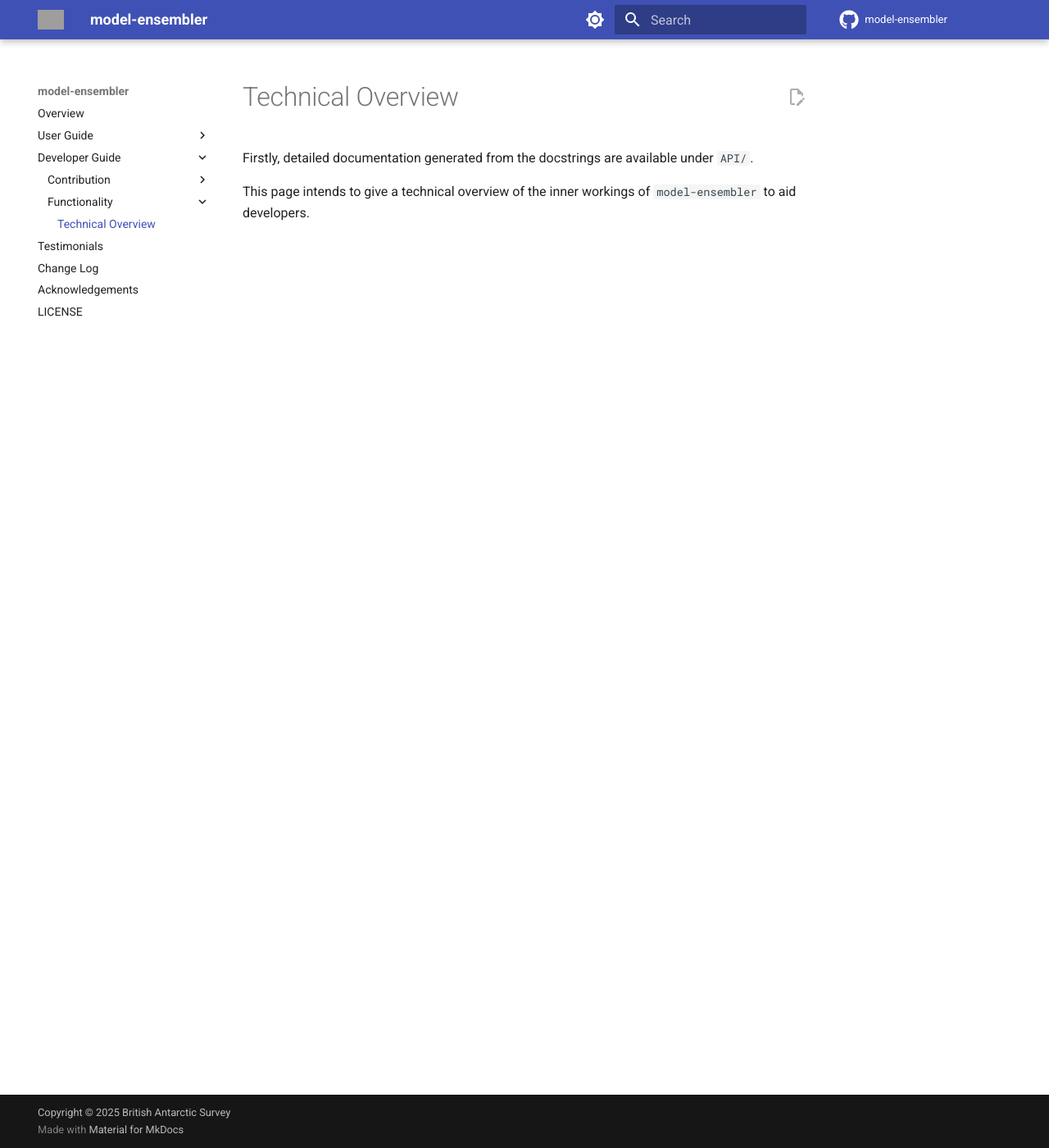
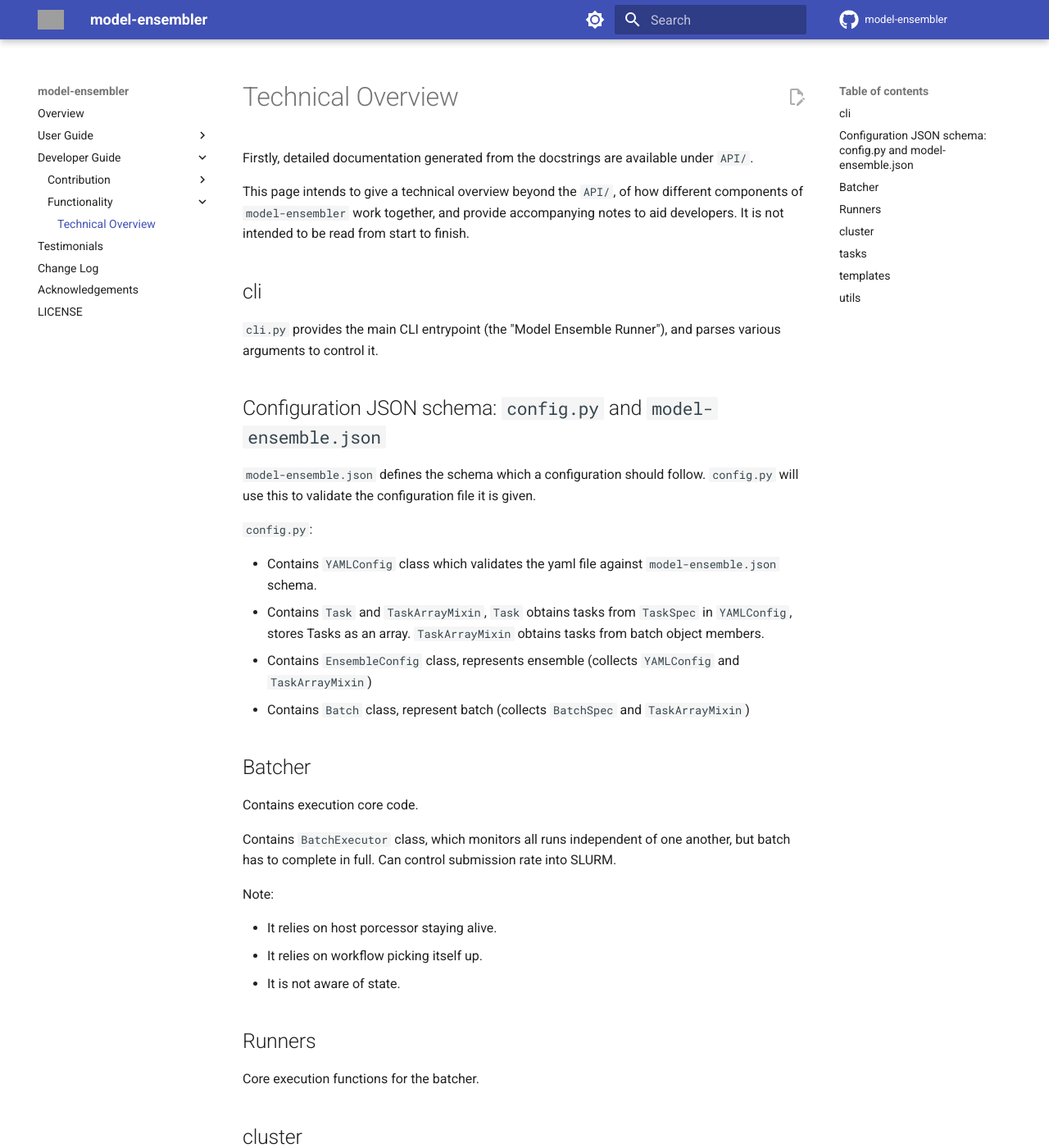
Before and after one commit to environmental-forecasting/model-ensembler, an MkDocs documentation site: the page built from docs/developer/functionality/technical.md, in a window 1280 px wide and 1400 px high. Shown: the whole window at 82% size. Built offline with MkDocs 1.6.1 and Material for MkDocs 9.7.7, drawn with Linux system fonts in a browser that asks for light colours; comment, search, counter and statistics services are not loaded; some of the changed text lies outside the part shown; grey boxes are pictures that could not be loaded.

Commit message:
outlining technical overview page

```diff
--- a/docs/developer/functionality/technical.md
+++ b/docs/developer/functionality/technical.md
@@ -2,5 +2,51 @@
 Firstly, detailed documentation generated from the docstrings are available
 under `API/`.
 
-This page intends to give a technical overview of the inner workings of `model-ensembler`
-to aid developers.
+This page intends to give a technical overview beyond the `API/`, of how different components of `model-ensembler`
+work together, and provide accompanying notes to aid developers. It is not intended to be read from start to finish.
+
+## cli
+`cli.py` provides the main CLI entrypoint (the "Model Ensemble Runner"), and parses various arguments to control it.
+
+## Configuration JSON schema: `config.py` and `model-ensemble.json`
+`model-ensemble.json` defines the schema which a configuration should follow. `config.py` will use this to
+validate the configuration file it is given.
+
+`config.py`:
+
+* Contains `YAMLConfig` class which validates the yaml file against `model-ensemble.json` schema.
+* Contains `Task` and `TaskArrayMixin`, `Task` obtains tasks from `TaskSpec` in `YAMLConfig`, stores Tasks
+as an array. `TaskArrayMixin` obtains tasks from batch object members.
+* Contains `EnsembleConfig` class, represents ensemble (collects `YAMLConfig` and `TaskArrayMixin`)
+* Contains `Batch` class, represent batch (collects `BatchSpec` and `TaskArrayMixin`)
+
+## Batcher
+Contains execution core code.
+
+Contains `BatchExecutor` class, which monitors all runs independent of one another, but batch has to complete in full.
+Can control submission rate into SLURM.
+
+Note:
+
+* It relies on host porcessor staying alive.
+* It relies on workflow picking itself up.
+* It is not aware of state.
+
+
+## Runners
+
+Core execution functions for the batcher.
+
+## cluster
+Contains backend-specific code (`slurm.py`, `dummy.py`)
+
+## tasks
+
+`exceptions.py`
+`hpc.py`
+`sys.py` defines processing tasks
+`utils.py` execute command handling
+
+## templates
+
+## utils
```
